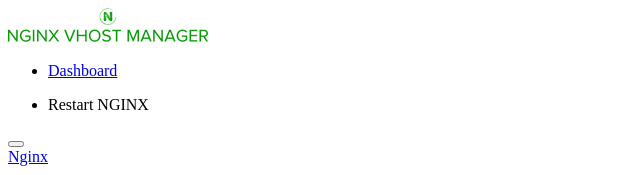
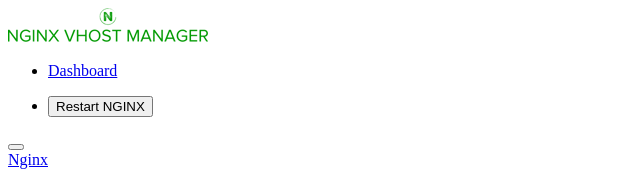
Before and after one commit to uniibu/nginx-vhost-manager, a Nuxt app: page /dashboard in a window 1280 px wide. Shown: the top 175 px of the page, without its empty margins (0-640 px from the left). Built offline with nearby package versions, Linux system fonts and the light colour scheme.

Commit message:
Add button restart nginx and logout

```diff
--- a/components/AppSide.vue
+++ b/components/AppSide.vue
@@ -34,7 +34,7 @@
 
       <ul class="nav sticky-bottom">
         <li>
-          <a class="btn btn-info btn-sm">Restart NGINX</a>
+          <button class="btn btn-info btn-sm">Restart NGINX</button>
         </li>
       </ul>
     </div>
```
